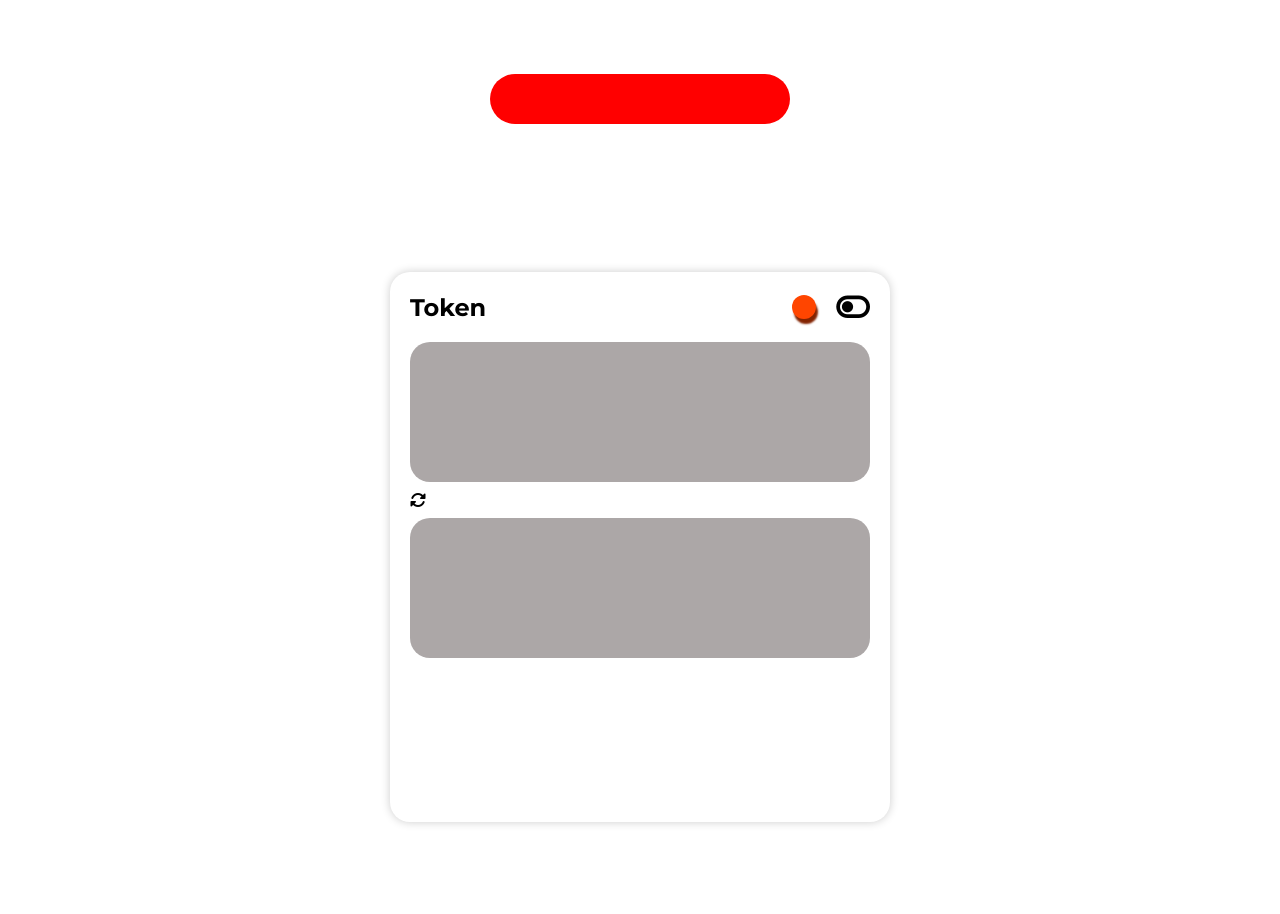
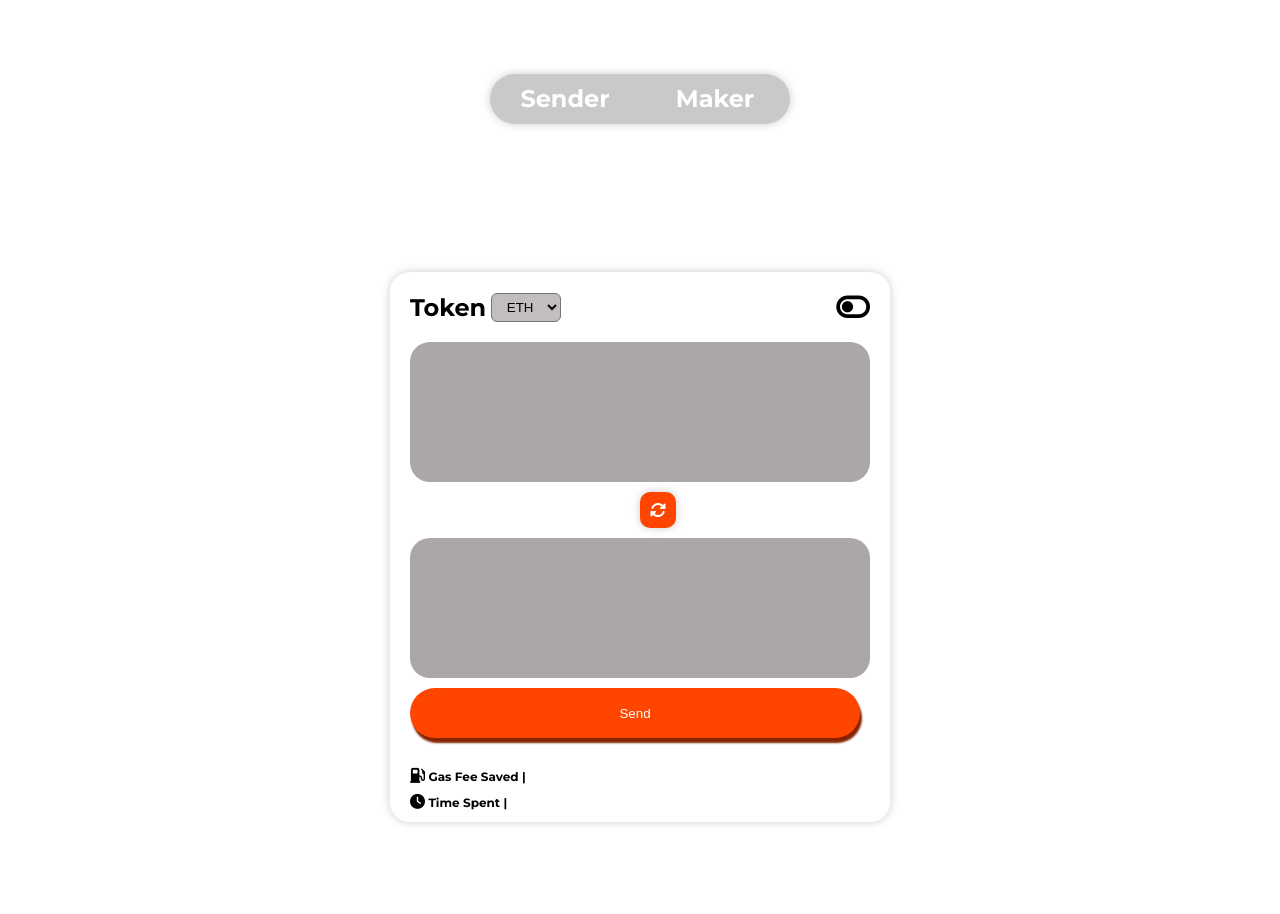
Before and after one commit to Nasabdul1/bridge-site, a plain HTML site: page index.html in a window 1280 px wide. Shown: the part 73-987 px from the top of the page. Drawn offline with Linux system fonts and the light colour scheme.

Commit message:
new edits

```diff
--- a/index.html
+++ b/index.html
@@ -23,13 +23,20 @@
     </nav>
 
     <section class="bridge">
-        <div class="sender">
+        <div class="sendr">
+            <div class="sender"><h1>Sender</h1></div>
+            <div class="maker"><h1>Maker</h1></div>
         </div>
 
         <div class="bridge-cont">
             <div class="ted">
                 <h1>Token</h1>
-                <button id="token" class="tokens"></button>
+                <select>
+                    <option value="eth">ETH</option>
+                    <option value="usdc">USDC</option>
+                    <option value="usdt">USDT</option>
+                    <option value="dai">DAI</option>
+                </select>
                 <i id="off" class="fas fa-toggle-off"></i>
                 <div class="toggle">
                     <i id="on" class="fas fa-toggle-on"></i>
@@ -41,6 +48,12 @@
             <i id="rotate" class="fa-solid fa-rotate"></i>
             <div class="to"></div>
 
+            <button id="send"><a href="#">Send</a></button>
+
+          <div class="infom">
+            <h2><i class="fas fa-gas-pump"></i>    Gas Fee Saved |</h2>
+            <h2><i class="fas fa-clock"></i>    Time Spent |</h2>
+          </div>
 
         </div>
     </section>
--- a/style.css
+++ b/style.css
@@ -33,7 +33,7 @@ nav li{
 }
 
 nav li:hover{
-    text-decoration: 5px  orangered underline;
+    text-decoration: 5px orangered underline;
 }
 
 #logo{
@@ -65,6 +65,14 @@ button a{
     cursor: pointer;
     font-size: 20px;
     margin-right: 20px;
+    background-color: rgb(215, 212, 212);
+    padding: 10px;
+    border-radius: 10px;
+    box-shadow: 0 0 10px rgba(0, 0, 0, 0.2);
+}
+
+#sun:hover{
+    transform: translateY(2px);
 }
 
 .icon{
@@ -90,16 +98,42 @@ button a{
     box-shadow: 0 0 10px rgba(0, 0, 0, 0.2);
 }
 
-.sender{
-    display: flex;
+.sendr{
+    display: grid;
+    grid-template-columns: 1fr 1fr;
     height: 50px;
     width: 300px;
     border-radius: 25px;
-    background-color: red;
+    background-color: rgb(202, 201, 201);
+    box-shadow: 0 0 10px rgba(0, 0, 0, 0.2);
     position: absolute;
     left: 50%;
     top: 10%;
     transform: translate(-50%, -50%);
+}
+
+.sender, .maker{
+    height: 100%;
+    background: none;
+    border-radius: 25px;
+    align-items: center;
+    padding: 10px;
+}
+
+.sender, .maker h1{
+    color: white;
+    text-align: center;
+}
+
+.sender:hover{
+    background-color: orangered;
+    cursor: pointer;
+    box-shadow: 2px 5px 2px rgb(131, 35, 0);
+}
+.maker:hover{
+    background-color: orangered;
+    cursor: pointer;
+    box-shadow: 2px 5px 2px rgb(131, 35, 0);
 }
 
 .ted{
@@ -119,6 +153,12 @@ button a{
     margin-top: 10px;
     margin-bottom: 10px;
     cursor: pointer;
+    margin-left: 50%;
+    padding: 10px;
+    border-radius: 10px;
+    background-color: orangered;
+    color: white;
+    box-shadow: 0 0 10px rgba(0, 0, 0, 0.2);
 }
 
 .toggle{
@@ -127,4 +167,42 @@ button a{
 
 #on, #off{
     font-size: 30px;
+    cursor: pointer;
+    margin-left: auto;
 }
+
+select{
+   padding: 5px;
+   margin-left: 5px;
+   background-color: rgb(194, 190, 190);
+   outline: none;
+   border-radius: 6px;
+   cursor: pointer;
+}
+
+option{
+    background-color: white;
+    text-align: center;
+}
+
+#send{
+    background-color: orangered;
+    cursor: pointer;
+    width: 450px;
+    border-radius: 30px;
+    height: 50px;
+    margin-top: 10px;
+}
+
+h2 .fas{
+    font-size: 15px;
+}
+
+h2{
+    font-size: 12px;
+    margin-bottom: 10px;
+}
+
+.infom{
+    margin-top: 30px;
+}
```
